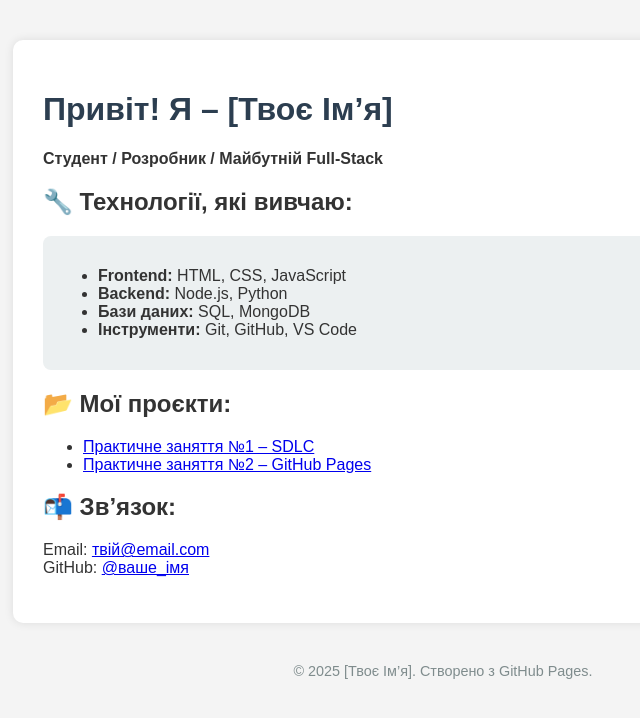
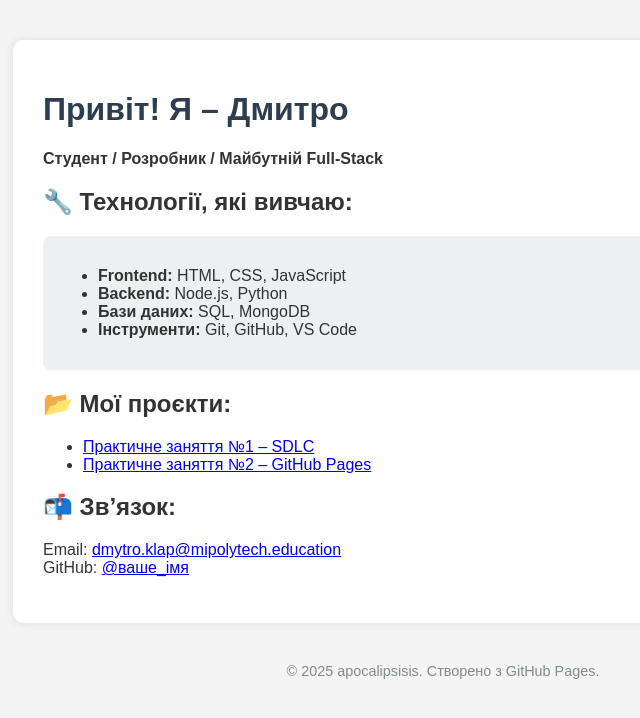
Before and after one commit to apocalipsisis/apocalipsisis.github.io, a plain HTML site: page index.html in a window 1280 px wide. Shown: the whole page, without its empty margins (197-837 px from the left). Drawn offline with Linux system fonts and the light colour scheme.

Commit message:
Update index.html

```diff
--- a/index.html
+++ b/index.html
@@ -14,7 +14,7 @@
 </head>
 <body>
   <div class="container">
-    <h1>Привіт! Я – [Твоє Ім’я]</h1>
+    <h1>Привіт! Я – Дмитро </h1>
     <p><strong>Студент / Розробник / Майбутній Full-Stack</strong></p>
 
     <h2>🔧 Технології, які вивчаю:</h2>
@@ -34,12 +34,12 @@
     </ul>
 
     <h2>📬 Зв’язок:</h2>
-    <p>Email: <a href="mailto:твій@email.com">твій@email.com</a><br>
-       GitHub: <a href="https://github.com/ваше_імя" target="_blank">@ваше_імя</a></p>
+    <p>Email: <a href="mailto:dmytro.klap@mipolytech.education">dmytro.klap@mipolytech.education</a><br>
+       GitHub: <a href="https://github.com/apocalipsisis" target="_blank">@ваше_імя</a></p>
   </div>
 
   <footer>
-    © 2025 [Твоє Ім’я]. Створено з GitHub Pages.
+    © 2025 apocalipsisis. Створено з GitHub Pages.
   </footer>
 </body>
 </html>
```
